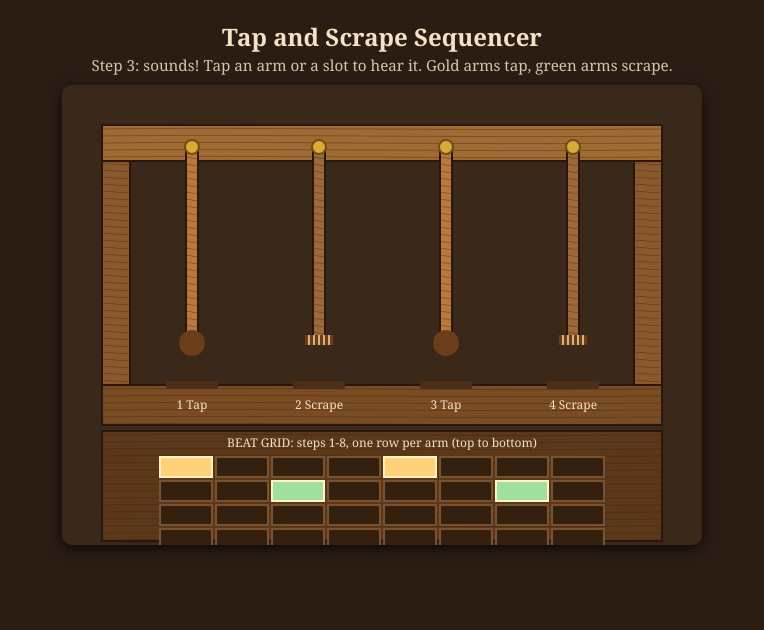
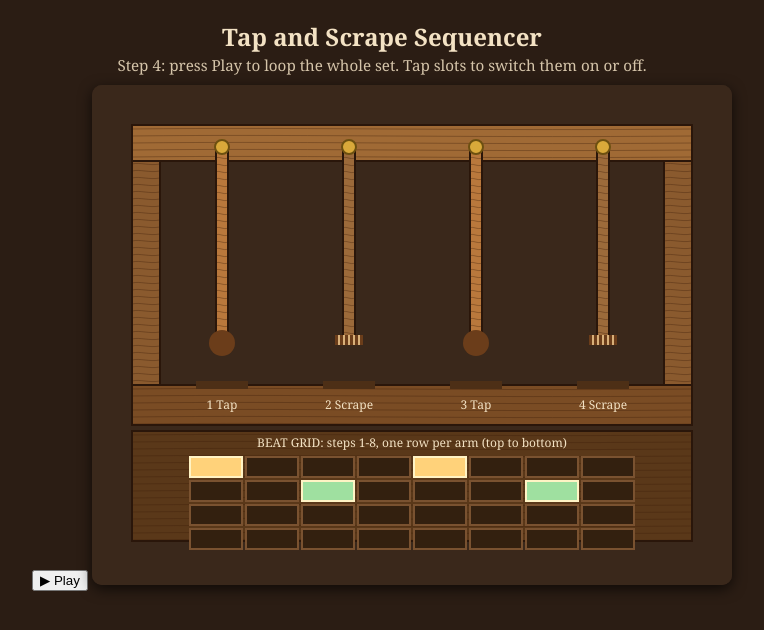
Before and after one commit to Wendle-The-Wizard/tap-and-scrape-sequencer, a plain HTML site: page index.html in a window 1280 px wide. Shown: the whole page, without its empty margins (258-1022 px from the left). Drawn offline with Linux system fonts and the light colour scheme.

Commit message:
Tap and Scrape Sequencer, version 4: I added a Play button and a looping scheduler with a moving

```diff
--- a/index.html
+++ b/index.html
@@ -6,8 +6,9 @@
 </head>
 <body>
 <h1>Tap and Scrape Sequencer</h1>
-<p class="sub">Step 3: sounds! Tap an arm or a slot to hear it. Gold arms tap, green arms scrape.</p>
-<canvas id="rig" width="640" height="460"></canvas>
+<p class="sub">Step 4: press Play to loop the whole set. Tap slots to switch them on or off.</p>
+<button id="play" type="button">&#9654; Play</button>
+<canvas id="rig" width="640" height="500"></canvas>
 <script src="sound.js"></script>
 <script src="rig.js"></script>
 </body>
```
